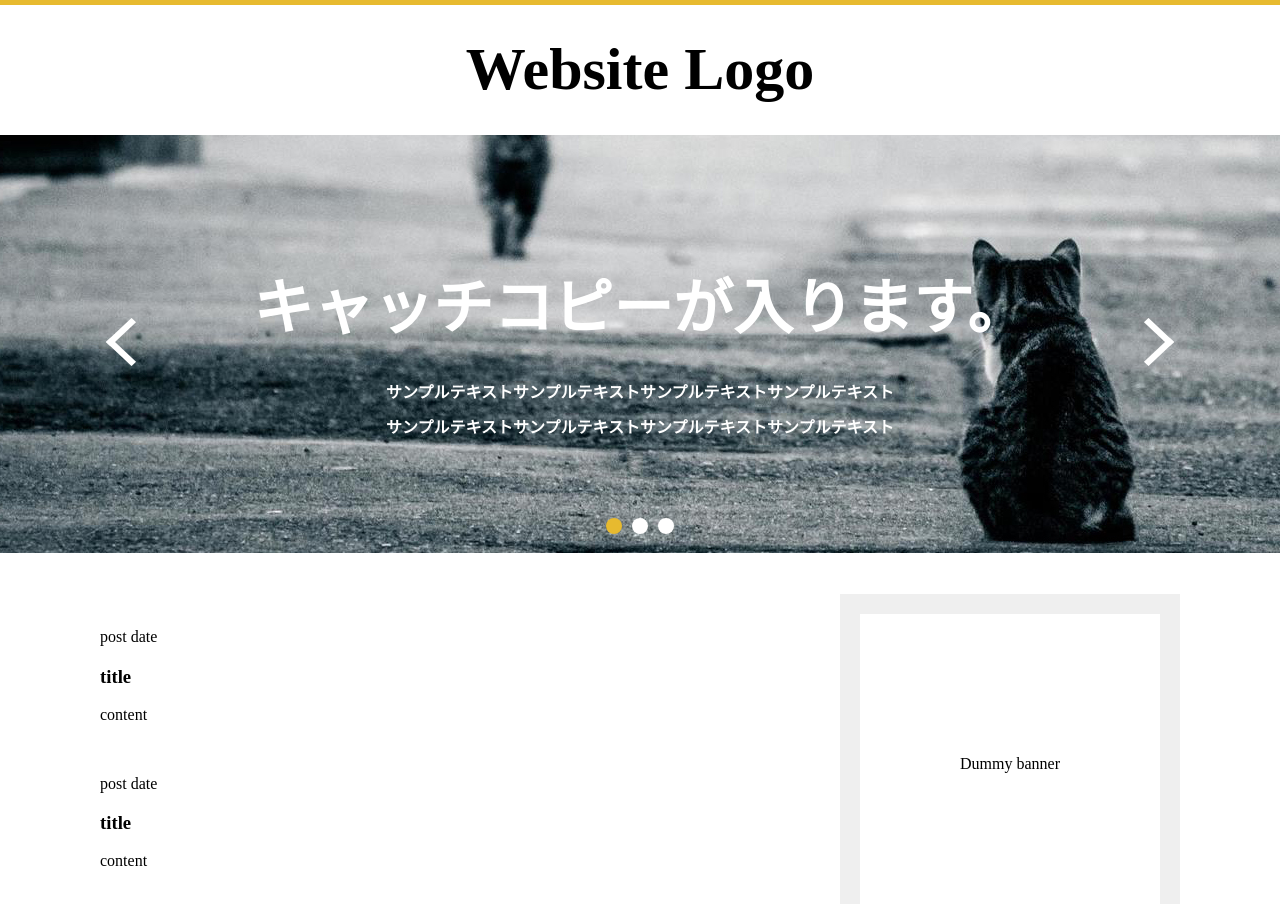
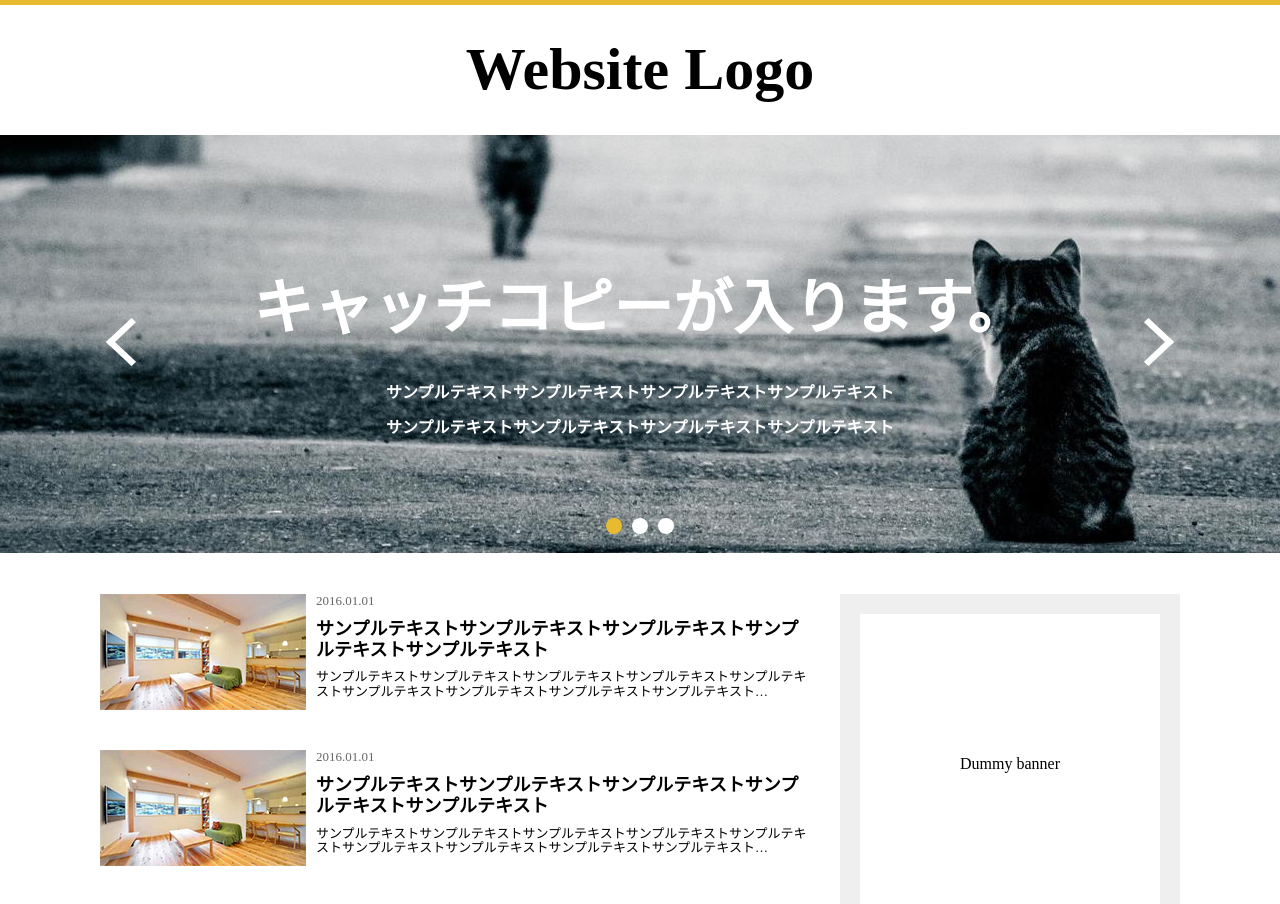
Before and after one commit to jairusd/LIG-frontend-exam, a React (Create React App) app: page / in a window 1280 px wide. Shown: the top 904 px of the page. Built offline with nearby package versions, Linux system fonts and the light colour scheme.

Commit message:
wip main content

```diff
--- a/src/components/Post.js
+++ b/src/components/Post.js
@@ -1,13 +1,14 @@
 import React from 'react'
+import ArticleImg from '../img/article.jpg'
 
 export default function Posts({data}) {
   return (
     <div className="post">
-      <img src="" alt="" />
+      <img src={ArticleImg} alt="" />
       <div className="post-content">
-        <p className="post-date">post date</p>
-        <h3>title</h3>
-        <p>content</p>
+        <p className="post-date">2016.01.01</p>
+        <h4 className="post-title">サンプルテキストサンプルテキストサンプルテキストサンプルテキストサンプルテキスト</h4>
+        <p className="post-text">サンプルテキストサンプルテキストサンプルテキストサンプルテキストサンプルテキストサンプルテキストサンプルテキストサンプルテキストサンプルテキスト…</p>
       </div>
     </div>
   )
--- a/src/styles/index.scss
+++ b/src/styles/index.scss
@@ -2,9 +2,14 @@
 
 $primary-color: #e7ba2f;
 $white: #fff;
+$black: #000;
 $light-grey: #efefef;
 $dark-grey: #666;
 $mid-grey: #999;
+
+body {
+	font-size: 16px;
+}
 
 .title-website {
 	font-size: 60px;
@@ -142,6 +147,11 @@ $mid-grey: #999;
 		color: $white;
 	}
 
+	.title-recommended {
+			text-align: center;
+			border-bottom: 2px solid $black;
+		}
+
 	.recommended {
 		display: flex;
 		margin-bottom: 20px;
@@ -166,3 +176,32 @@ $mid-grey: #999;
 		}
 	}
 }
+
+.main-content {
+	padding-right: 15px;
+
+	.post {
+		display: flex;
+		margin-bottom: 40px;
+
+		.post-content {
+			padding: 0 10px;
+		}
+
+		.post-date {
+			color: $dark-grey;
+			font-size: 13px;
+			margin: 0 auto 10px;
+		}
+
+		.post-title {
+			margin: 0 auto 10px;
+			font-size: 18px;
+		}
+
+		.post-text {
+			margin: 0 auto 10px;
+			font-size: 13px;
+		}
+	}
+}
```
